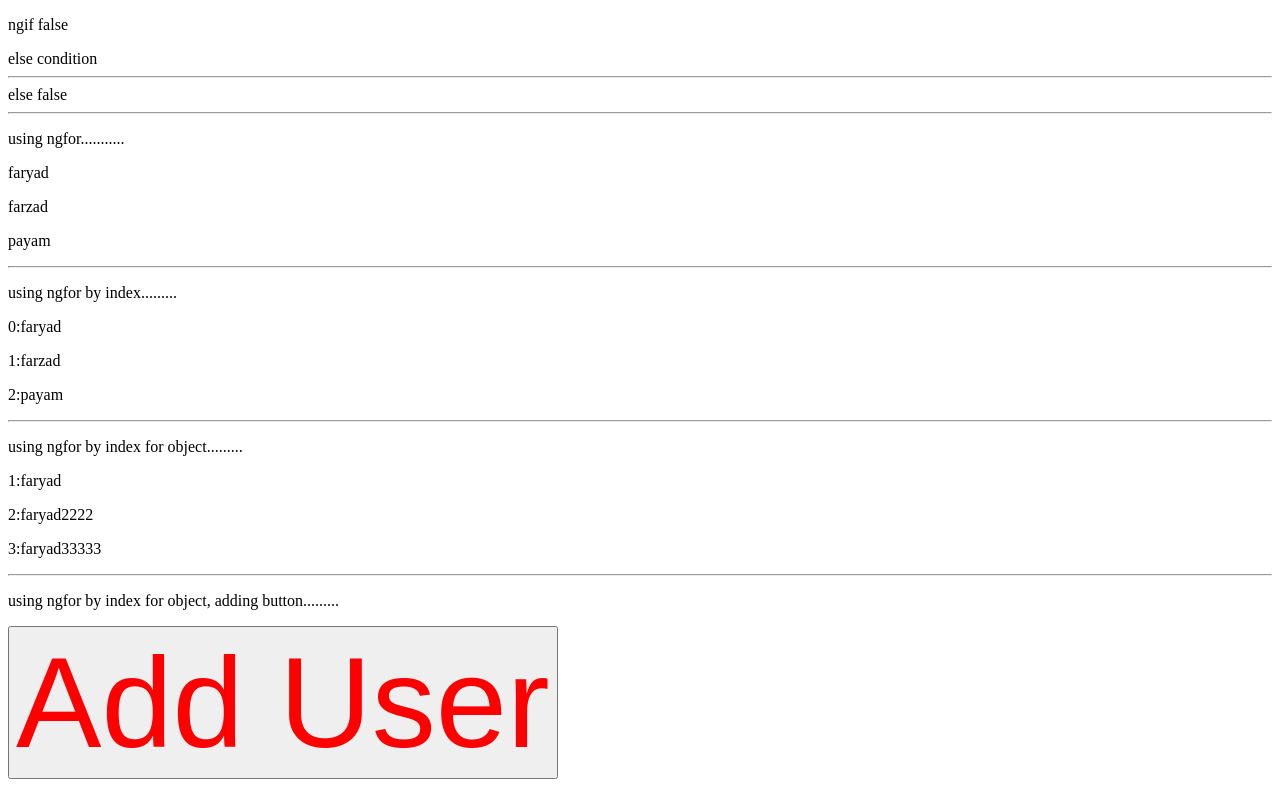
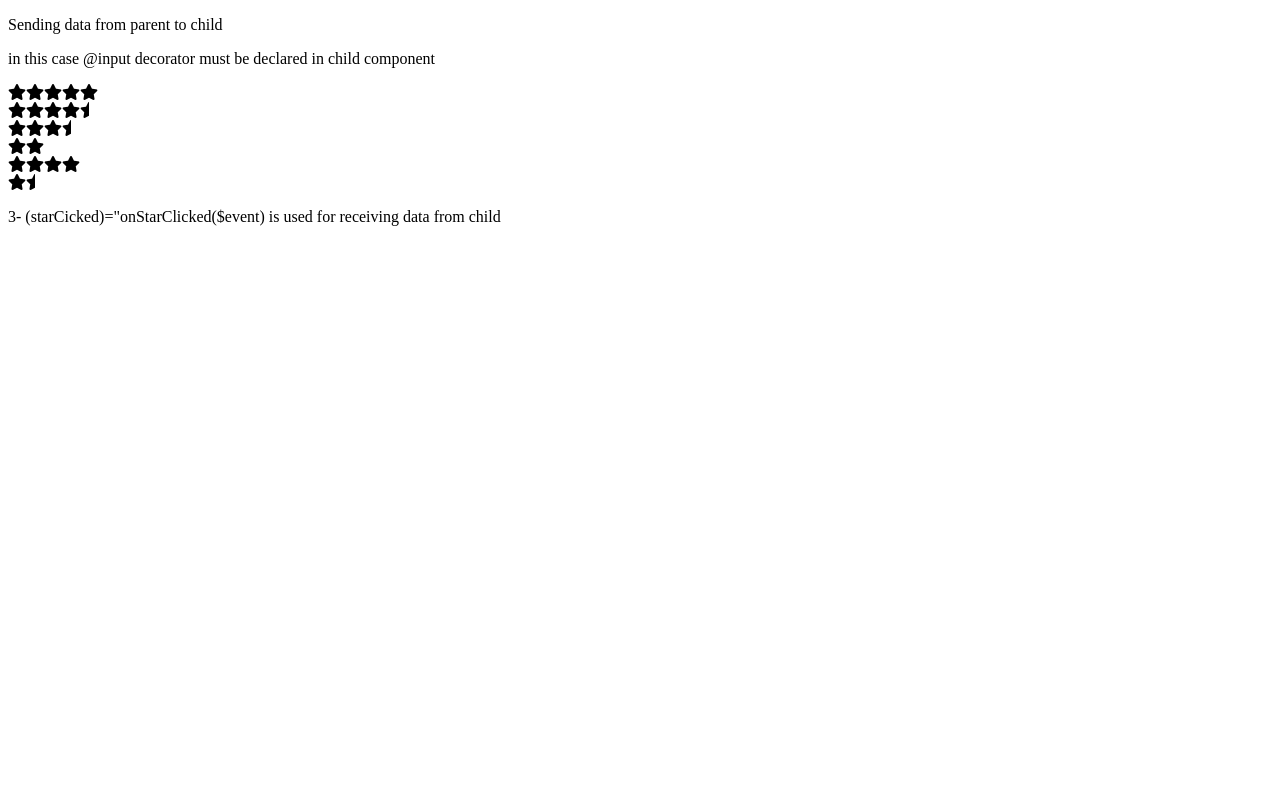
Before and after one commit to faryad0022/attributebinding, an Angular app: page / in a window 1280 px wide. Shown: the top 795 px of the page. Built offline with nearby package versions, Linux system fonts and the light colour scheme.

Commit message:
input and outpu

```diff
--- a/angular.json
+++ b/angular.json
@@ -31,6 +31,7 @@
               "src/assets"
             ],
             "styles": [
+              "node_modules/@fortawesome/fontawesome-free/css/all.min.css",
               "src/styles.css"
             ],
             "scripts": []
--- a/package.json
+++ b/package.json
@@ -19,6 +19,9 @@
     "@angular/platform-browser": "~11.2.13",
     "@angular/platform-browser-dynamic": "~11.2.13",
     "@angular/router": "~11.2.13",
+    "@fortawesome/fontawesome-free": "^5.15.3",
+    "bootstrap": "^5.0.2",
+    "jquery": "^3.6.0",
     "rxjs": "~6.6.0",
     "tslib": "^2.0.0",
     "zone.js": "~0.11.3"
--- a/src/app/app.component.html
+++ b/src/app/app.component.html
@@ -1,31 +1,10 @@
-<p *ngIf="isCorrect">ngif true</p>
-
-<p *ngIf="!isCorrect">ngif false</p>
-
-<p *ngIf="isCorrect; else elseCond">ngif true</p>
-<ng-template #elseCond>else condition</ng-template>
-<hr>
-<ng-container *ngIf="isCorrect; else elseTemplate">
-  true
-</ng-container>
-<ng-template #elseTemplate>
-  else false
-</ng-template>
-<hr>
-<p>using ngfor...........</p>
-<p *ngFor="let user of users">{{user}}</p>
-<hr>
-<p>using ngfor by index.........</p>
-<p *ngFor="let user of users; let i=index">{{i + ':' + user}}</p>
-<hr>
-<p>using ngfor by index for object.........</p>
-<p *ngFor="let user of usersObject; let i=index">{{user.id + ':' + user.name}}</p>
-<hr>
-<p>using ngfor by index for object, adding button.........</p>
-<button [ngStyle]="styles" (click)="addUser()">Add User</button>
-<p *ngFor="let user of usersObject; let i=index">{{user.id + ':' + user.name}}</p>
-<hr>
-<p>using ngfor by index for object and trackBy, adding button.........</p>
-<button [ngStyle]="styles" (click)="addUser()">Add User</button>
-<p *ngFor="let user of usersObject; let i=index; trackBy:trackByFunc">{{user.id + ':' + user.name}}</p>
-<hr>
+<!-- Sending data from parent to child by input-->
+<p>Sending data from parent to child </p>
+<p>in this case @input decorator must be declared in child component</p>
+<app-star [rating]=5 (starCicked)="onStarClicked($event)"></app-star>
+<app-star [rating]=4.5 (starCicked)="onStarClicked($event)"></app-star>
+<app-star [rating]=3.5 (starCicked)="onStarClicked($event)"></app-star>
+<app-star [rating]=2 (starCicked)="onStarClicked($event)"></app-star>
+<app-star [rating]=4 (starCicked)="onStarClicked($event)"></app-star>
+<app-star [rating]=1.5 (starCicked)="onStarClicked($event)"></app-star>
+<p > 3- (starCicked)="onStarClicked($event) is used for receiving data from child</p>
--- a/src/app/app.component.ts
+++ b/src/app/app.component.ts
@@ -6,47 +6,12 @@ import { Component, OnInit } from '@angular/core';
   styleUrls: ['./app.component.css']
 })
 export class AppComponent implements OnInit{
-  isCorrect = false;
-  isModified = false;
-  isCancelled = false;
-  styles = {};
-  classes = {};
 
-  users: string[] = ['faryad', 'farzad', 'payam'];
+  ngOnInit(): void {
+  }
 
-  usersObject = [
-    {
-      id: 1,
-      name: 'faryad'
-    },
-    {
-      id: 2,
-      name: 'faryad2222'
-    },
-    {
-      id: 3,
-      name: 'faryad33333'
-    },
-  ];
-  ngOnInit(): void {
-    this.styles = {
-      'font-size': this.isCorrect ? '2rem' : '8rem',
-      color: 'red'
-    };
-    this.classes = {
-      'big-font-size': this.isModified,
-      'cancelled-color': this.isCancelled
-    };
-  }
-  addUser(): any{
-    this.isCorrect = !this.isCorrect;
-    this.usersObject.push({
-      id: 4,
-      name: 'faryad4444'
-    });
-    return this.usersObject;
-  }
-  trackByFunc(index: number, element: any): any{
-    return element.id;
+  // tslint:disable-next-line:typedef
+  onStarClicked(rating: number){
+    console.log(rating);
   }
 }
--- a/src/app/app.module.ts
+++ b/src/app/app.module.ts
@@ -3,10 +3,12 @@ import { BrowserModule } from '@angular/platform-browser';
 
 import { AppRoutingModule } from './app-routing.module';
 import { AppComponent } from './app.component';
+import { StarComponent } from './star/star.component';
 
 @NgModule({
   declarations: [
-    AppComponent
+    AppComponent,
+    StarComponent
   ],
   imports: [
     BrowserModule,
--- /dev/null
+++ b/src/app/star/star.component.css
@@ -0,0 +1,3 @@
+.crop {
+    overflow: hidden;
+}
--- /dev/null
+++ b/src/app/star/star.component.html
@@ -0,0 +1,9 @@
+<div (click)="onClick()" class="crop" [style.width.px]="width">
+    <div style="width: 90px;">
+        <i class="fas fa-star"></i>
+        <i class="fas fa-star"></i>
+        <i class="fas fa-star"></i>
+        <i class="fas fa-star"></i>
+        <i class="fas fa-star"></i>
+    </div>
+</div>
--- /dev/null
+++ b/src/app/star/star.component.ts
@@ -0,0 +1,25 @@
+import { Component, EventEmitter, Input, OnInit, Output } from '@angular/core';
+
+@Component({
+  selector: 'app-star',
+  templateUrl: './star.component.html',
+  styleUrls: ['./star.component.css']
+})
+export class StarComponent implements OnInit {
+  // from parent to child
+  @Input() rating = 4.5;
+  // 1-from child to parent
+  @Output() starCicked = new EventEmitter<number>();
+  width = 90;
+  constructor() { }
+
+  ngOnInit(): void {
+    this.width = this.rating * 90 / 5;
+  }
+
+  // 2-from child to parent
+  onClick(): void {
+    this.starCicked.emit(this.rating);
+  }
+
+}
```
Also changed, not shown: 2 other files (tests, documents, lock files or other folders).
